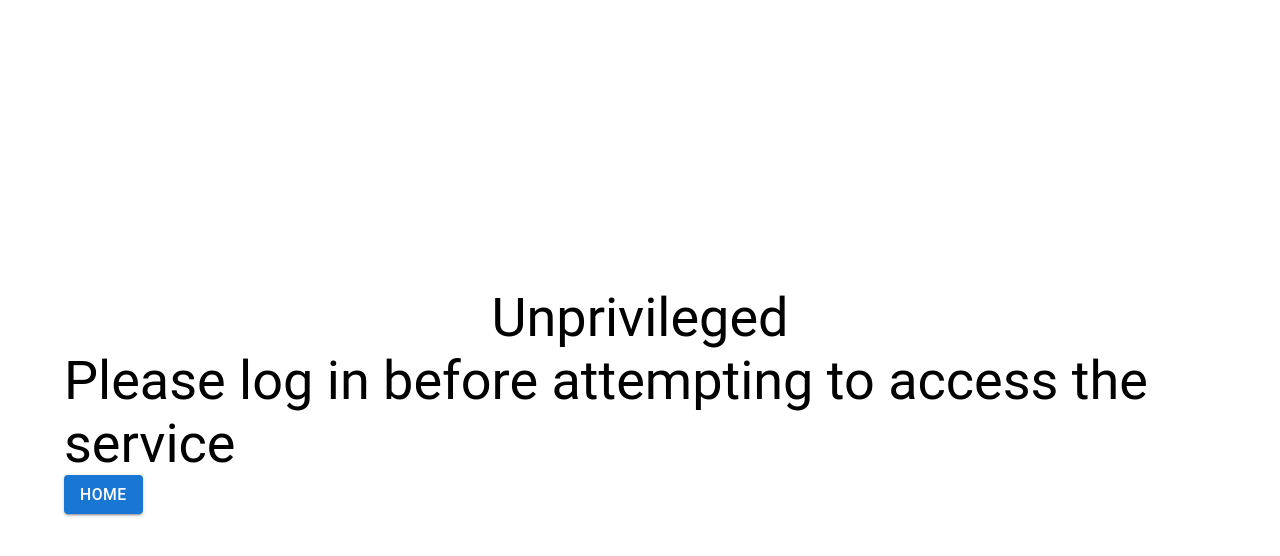
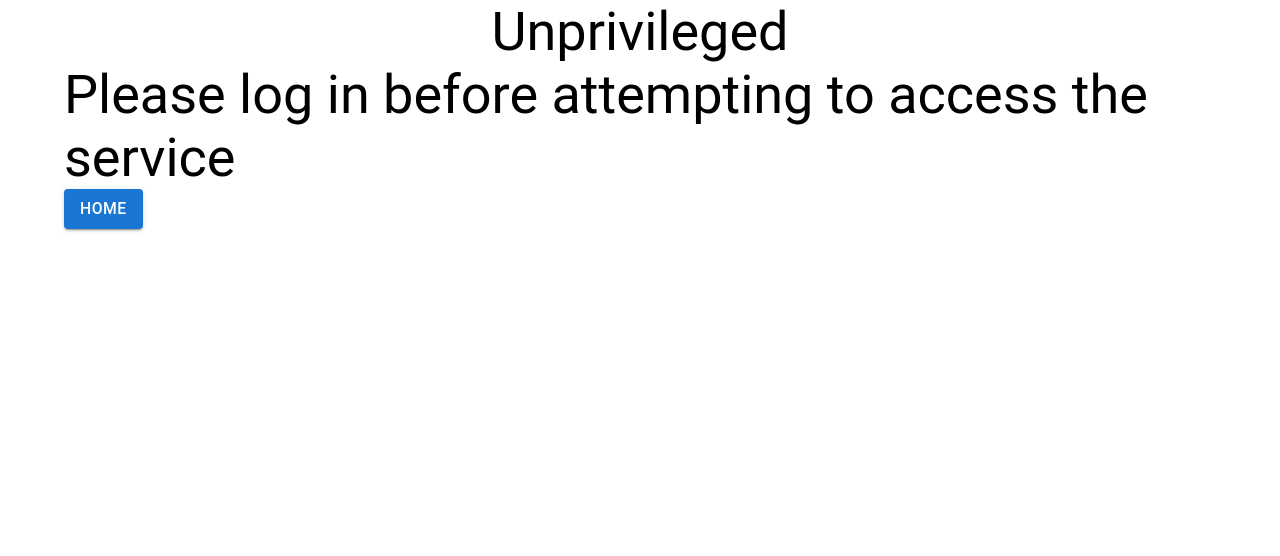
Before and after one commit to Mardoqueu/calculator-front, a React (Vite) app: page /error in a window 1280 px wide. Shown: the top 556 px of the page. Built offline with nearby package versions, Linux system fonts and the light colour scheme.

Commit message:
refactor styles for components

```diff
--- a/src/components/Calculator/index.tsx
+++ b/src/components/Calculator/index.tsx
@@ -43,7 +43,7 @@ export const Calculator = ({ onInputChange }: CalculatorProps) => {
     <Box
       sx={{
         minWidth: 280,
-        maxWidth: 400,
+        minHeight: 200,
         bgcolor: "#f0f0f0",
         border: "2px solid #cccccc",
         borderRadius: 2,
--- a/src/index.css
+++ b/src/index.css
@@ -1,13 +1,9 @@
 html, body, #root {
-  height: 100svh;
-  width: 100svw;
   margin: 0;
   padding: 0;
   display: flex;
   flex-direction: column;
-  justify-content: flex-start;
-  align-items: flex-start;
-  background-color: #fff;
+  background-color: #FFFFFF;
   font-size: 16px;
   box-sizing: border-box;
 }
--- a/src/pages/HomePage.tsx
+++ b/src/pages/HomePage.tsx
@@ -43,7 +43,7 @@ export function HomePage() {
 
   return (
     <>
-      <Container style={{ flexDirection: "column" }}>
+      <Container>
         <Box
           style={{
             display: "flex",
@@ -119,7 +119,7 @@ export function HomePage() {
             <Button
               variant="contained"
               onClick={getRandomString}
-              style={{ maxWidth: 180 }}
+              style={{ maxWidth: 180, whiteSpace: "nowrap" }}
             >
               Generate string
             </Button>
@@ -133,7 +133,7 @@ export function HomePage() {
           borderRadius: 2,
           padding: 1,
           height: 46,
-          color: "#333",
+          color: "#333333",
           pointerEvents: "none",
           userSelect: "none",
           fontWeight: 600,
--- a/src/styles/styles.css
+++ b/src/styles/styles.css
@@ -6,8 +6,8 @@
   flex: 1;
   width: 100%;
   max-width: 100%;
-  background-color: #fff;
-  padding: 20px;
+  background-color: #FFFFFF;
+  margin-top: 1.25rem;
 }
 
 .list {
```
